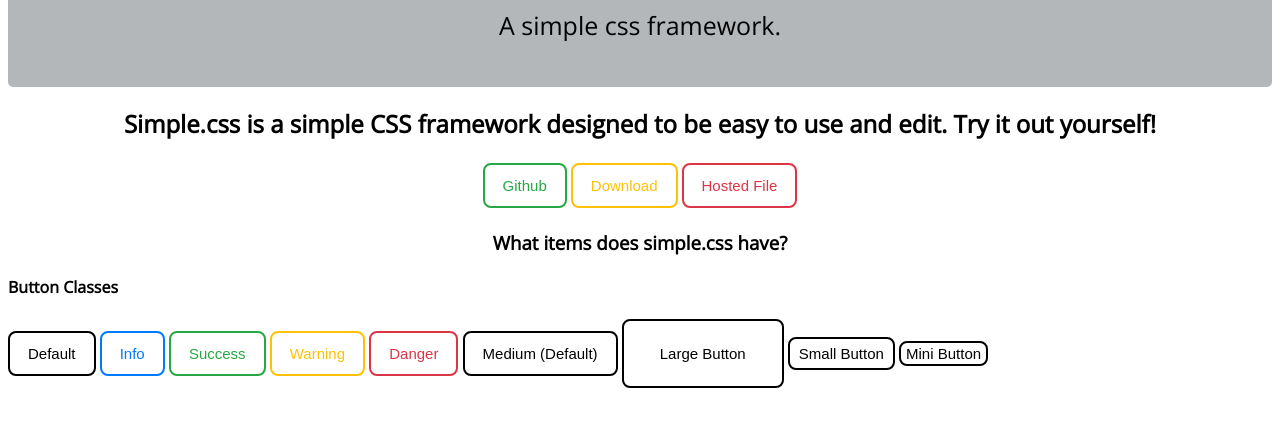
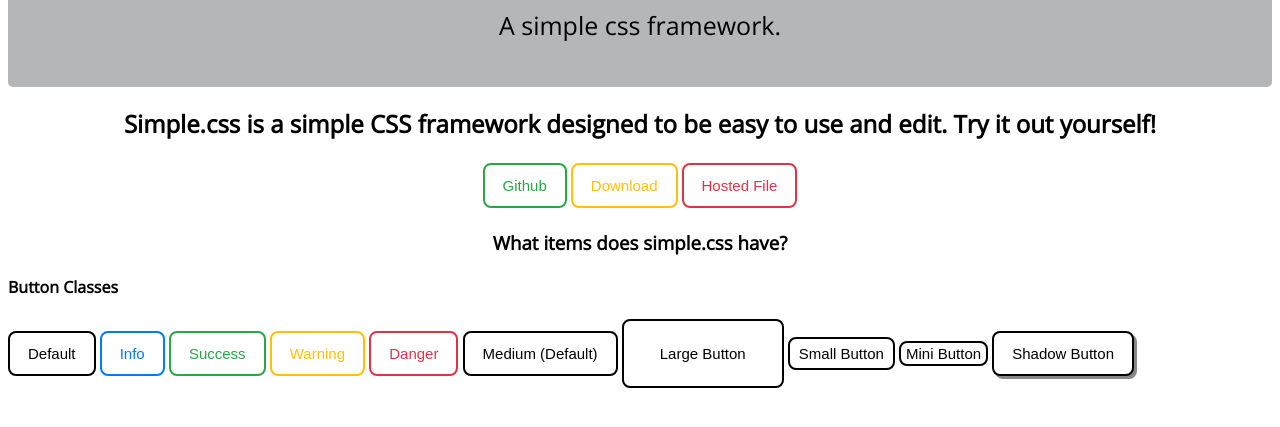
Before and after one commit to cpdevelops/simple.css, a plain HTML site: page index.html in a window 1280 px wide. Shown: the part 285-712 px from the top of the page. Drawn offline with nearby package versions, Linux system fonts and the light colour scheme.

Commit message:
Add shadow button component (#14)
* Add shadow button component

* Add demo in index.html

```diff
--- a/index.html
+++ b/index.html
@@ -34,5 +34,6 @@
     <button type="button" name="button" class="button large">Large Button</button>
     <button type="button" name="button" class="button small">Small Button</button>
     <button type="button" name="button" class="button mini">Mini Button</button>
+    <button type="button" name="button" class="button shadow">Shadow Button</button>
   </body>
 </html>
--- a/simple.css
+++ b/simple.css
@@ -60,6 +60,12 @@
   background-color: #dc3545;
   color: white;
 }
+button.button.shadow {
+  box-shadow: 3px 3px #888888;
+}
+button.button.shadow:hover{
+  box-shadow: 0 0;
+}
 
 /* Button Sizes */
 button.button.mini {
```
